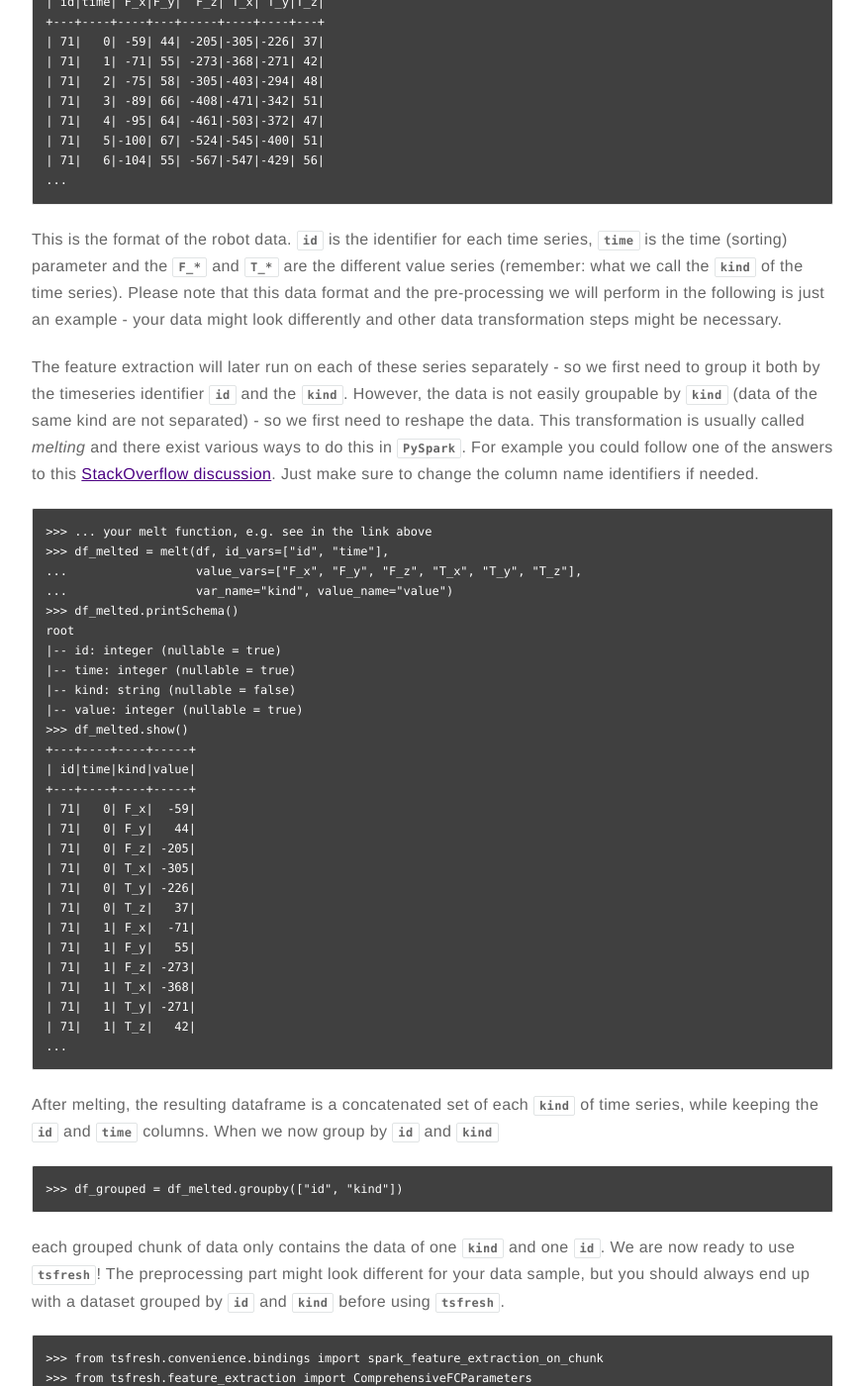
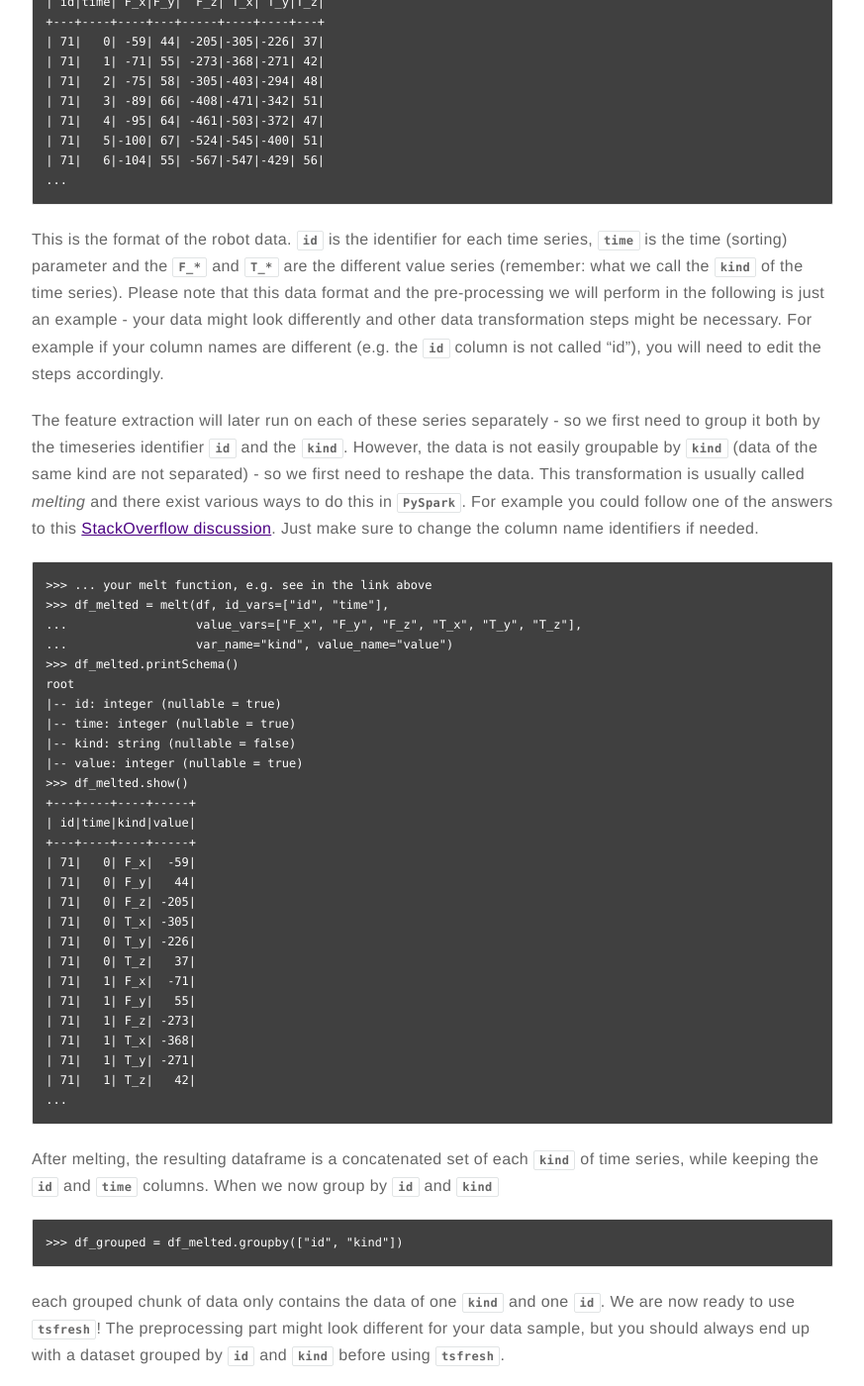
Before and after one commit to nils-braun/nils-braun.github.io, a Jekyll site: the page built from _posts/2020-02-04-tsfresh-on-cluster-2.md, in a window 1280 px wide and 1400 px high, scrolled down 3050 px. Shown: the whole window at 99% size, without its empty margins (203-1076 px from the left). Built offline with Jekyll 4.4.1, drawn with Linux system fonts in a browser that asks for light colours; some of the changed text lies outside the part shown.

Commit message:
Fixing column description. Thanks Dan

````diff
--- a/_posts/2020-02-04-tsfresh-on-cluster-2.md
+++ b/_posts/2020-02-04-tsfresh-on-cluster-2.md
@@ -124,6 +124,7 @@ root
 This is the format of the robot data.
 `id` is the identifier for each time series, `time` is the time (sorting) parameter and the `F_*` and `T_*` are the different value series (remember: what we call the `kind` of the time series).
 Please note that this data format and the pre-processing we will perform in the following is just an example - your data might look differently and other data transformation steps might be necessary.
+For example if your column names are different (e.g. the `id` column is not called "id"), you will need to edit the steps accordingly.
 
 The feature extraction will later run on each of these series separately - so we first need to group it both by the timeseries identifier `id` and the `kind`.
 However, the data is not easily groupable by `kind` (data of the same kind are not separated) - so we first need to reshape the data.
@@ -172,6 +173,8 @@ each grouped chunk of data only contains the data of one `kind` and one `id`.
 We are now ready to use `tsfresh`!
 The preprocessing part might look different for your data sample,
 but you should always end up with a dataset grouped by `id` and `kind` before using `tsfresh`.
+
+With the given column names in the example, the call to `tsfresh` looks like this:
 
 ```
 >>> from tsfresh.convenience.bindings import spark_feature_extraction_on_chunk
````
